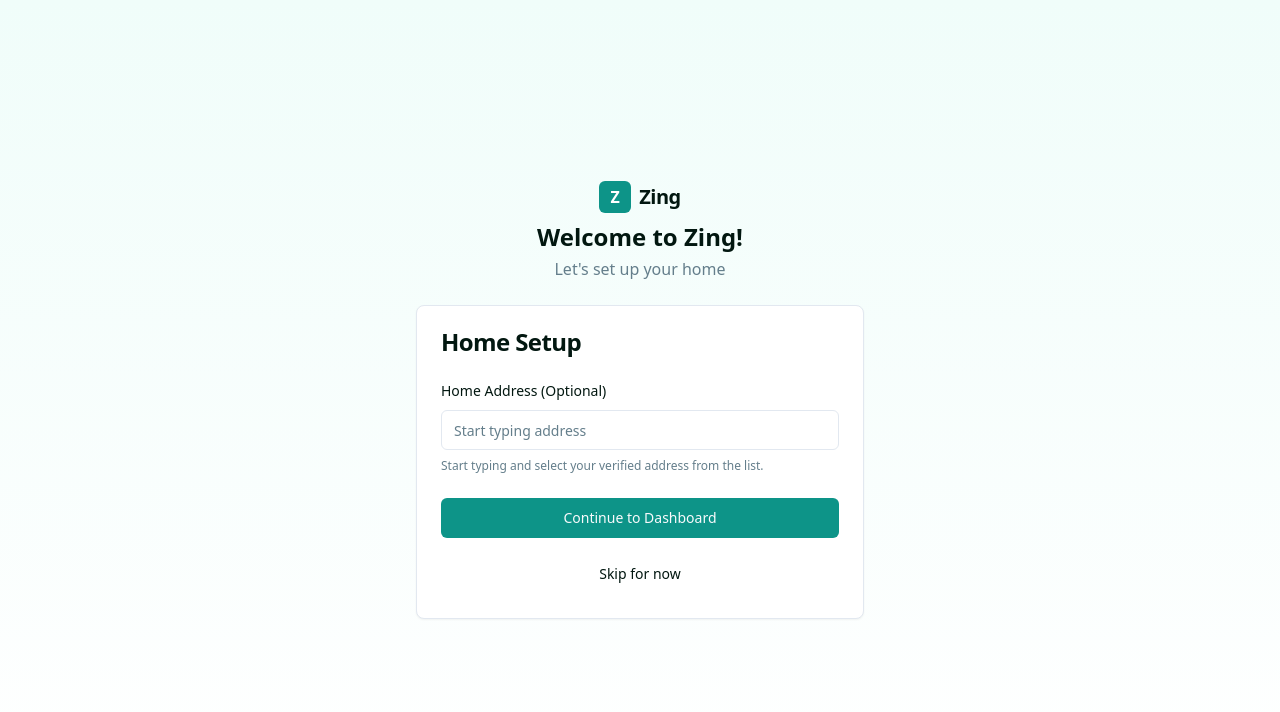
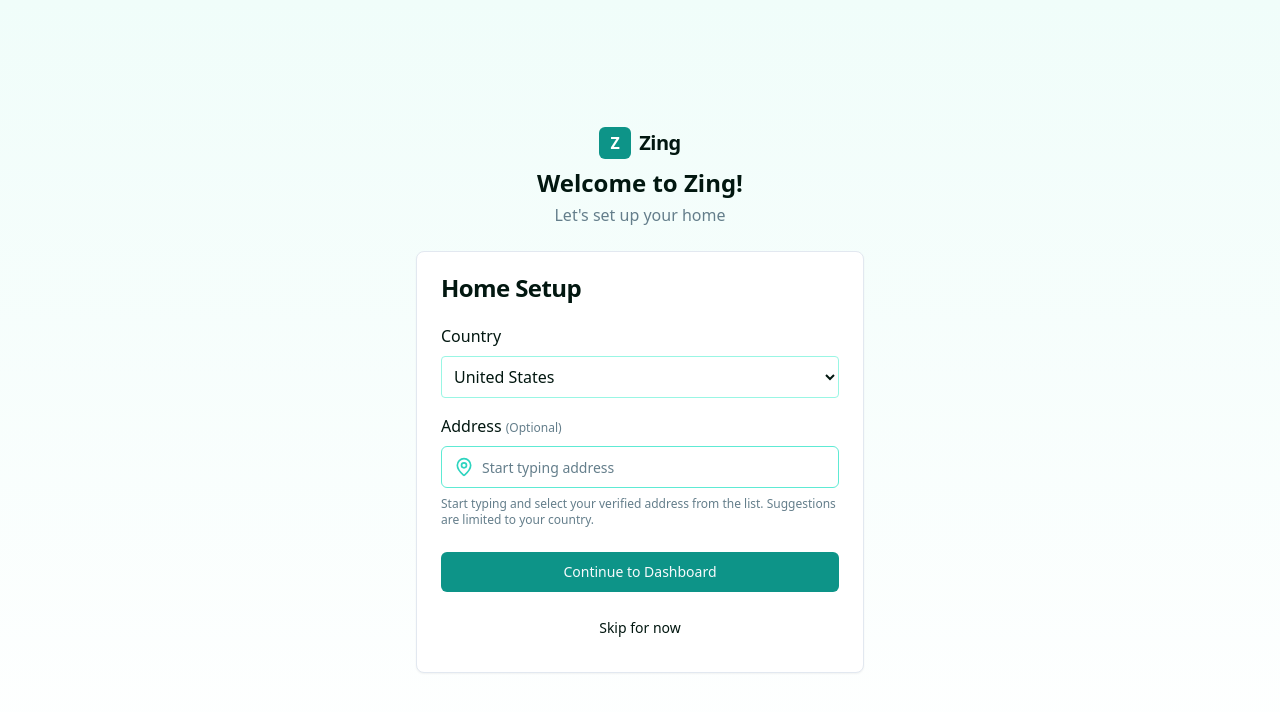
Before and after one commit to steinmania/home-value-boost-app, a React (Vite) app: page /setup in a window 1280 px wide. Shown: the top 712 px of the page. Built offline with nearby package versions, Linux system fonts and the light colour scheme.

Commit message:
feat: Add country selection and address filtering
Adds a country selection field to the setup page and filters address suggestions based on the selected country.

```diff
--- a/src/hooks/useAddressAutocomplete.ts
+++ b/src/hooks/useAddressAutocomplete.ts
@@ -13,7 +13,11 @@ export function useAddressAutocomplete() {
   const [suggestions, setSuggestions] = useState<AddressSuggestion[]>([]);
   const [loading, setLoading] = useState(false);
 
-  const search = useCallback(async (query: string) => {
+  /**
+   * @param query Address or partial address to search for
+   * @param countryCode ISO 3166-1 alpha2 country code (e.g. 'us')
+   */
+  const search = useCallback(async (query: string, countryCode?: string) => {
     if (!query || query.length < 4) {
       setSuggestions([]);
       return;
@@ -21,9 +25,12 @@ export function useAddressAutocomplete() {
     setLoading(true);
 
     try {
-      const url = `https://nominatim.openstreetmap.org/search?q=${encodeURIComponent(
+      let url = `https://nominatim.openstreetmap.org/search?q=${encodeURIComponent(
         query
       )}&format=json&addressdetails=1&limit=5`;
+      if (countryCode) {
+        url += `&countrycodes=${countryCode.toLowerCase()}`;
+      }
       const res = await fetch(url, {
         headers: { "User-Agent": "zing-home-app" },
       });
--- a/src/pages/setup.tsx
+++ b/src/pages/setup.tsx
@@ -10,24 +10,50 @@ import { toast } from "sonner";
 import { updateHome } from "@/lib/data";
 import { useAddressAutocomplete, AddressSuggestion } from "@/hooks/useAddressAutocomplete";
 import { MiniMap } from "@/components/MiniMap";
+import { MapPin } from "lucide-react";
+
+const COUNTRIES = [
+  { code: "us", name: "United States" },
+  { code: "ca", name: "Canada" },
+  { code: "gb", name: "United Kingdom" },
+  { code: "au", name: "Australia" },
+  { code: "fr", name: "France" },
+  { code: "de", name: "Germany" },
+  { code: "it", name: "Italy" },
+  { code: "es", name: "Spain" },
+  { code: "in", name: "India" },
+  // You can add more countries as needed
+];
 
 export default function Setup() {
   const navigate = useNavigate();
+  const [country, setCountry] = useState("us");
   const [rawInput, setRawInput] = useState("");
   const [selected, setSelected] = useState<AddressSuggestion | null>(null);
   const [isSubmitting, setIsSubmitting] = useState(false);
   const inputRef = useRef<HTMLInputElement>(null);
   const { suggestions, loading, search, clear } = useAddressAutocomplete();
 
-  // When user types, search for address suggestions
+  // Update address search as user types, restricted to selected country
   const handleInputChange = (e: React.ChangeEvent<HTMLInputElement>) => {
     const val = e.target.value;
     setRawInput(val);
     setSelected(null);
-    search(val);
+    search(val, country);
   };
 
-  // User picks from suggestions
+  // If country changes, re-trigger search if input is long enough
+  const handleCountryChange = (e: React.ChangeEvent<HTMLSelectElement>) => {
+    const newCountry = e.target.value;
+    setCountry(newCountry);
+    // Reset selection and re-trigger search if necessary
+    setSelected(null);
+    if (rawInput && rawInput.length >= 4) {
+      search(rawInput, newCountry);
+    }
+  };
+
+  // When a user picks a suggestion
   const handleSuggestionClick = (s: AddressSuggestion) => {
     setRawInput(s.label);
     setSelected(s);
@@ -77,9 +103,32 @@ export default function Setup() {
           </CardHeader>
           <form onSubmit={handleSubmit} autoComplete="off">
             <CardContent className="space-y-4">
+              {/* Country select */}
               <div className="space-y-2">
-                <Label htmlFor="address">Home Address (Optional)</Label>
+                <Label htmlFor="country" className="text-base font-medium">
+                  Country
+                </Label>
+                <select
+                  id="country"
+                  className="block w-full rounded border border-zing-200 bg-background p-2 text-base focus-visible:ring-2 focus-visible:ring-zing-600 focus-visible:ring-offset-2"
+                  value={country}
+                  onChange={handleCountryChange}
+                >
+                  {COUNTRIES.map((c) => (
+                    <option key={c.code} value={c.code}>
+                      {c.name}
+                    </option>
+                  ))}
+                </select>
+              </div>
+              {/* Address field styled like Stripe */}
+              <div className="space-y-2">
+                <Label htmlFor="address" className="text-base font-medium">
+                  Address <span className="text-xs text-muted-foreground font-normal">(Optional)</span>
+                </Label>
                 <div className="relative">
+                  <div className="flex items-center border border-zing-300 rounded-md bg-background px-3 focus-within:border-zing-500 focus-within:ring-2 focus-within:ring-zing-500 transition">
+                    <MapPin className="h-5 w-5 text-zing-400 mr-2 flex-shrink-0" aria-hidden />
                     <Input
                       id="address"
                       ref={inputRef}
@@ -88,7 +137,10 @@ export default function Setup() {
                       onChange={handleInputChange}
                       maxLength={100}
                       autoComplete="off"
+                      className="border-0 outline-none shadow-none px-0 py-2 text-base bg-transparent focus-visible:ring-0"
+                      style={{ boxShadow: "none" }}
                     />
+                  </div>
                   {/* Suggestions dropdown */}
                   {loading && (
                     <div className="absolute left-0 right-0 bg-white border rounded shadow-sm z-30 mt-1 p-2 text-sm">
@@ -110,7 +162,7 @@ export default function Setup() {
                   )}
                 </div>
                 <p className="text-xs text-muted-foreground">
-                  Start typing and select your verified address from the list.
+                  Start typing and select your verified address from the list. Suggestions are limited to your country.
                 </p>
               </div>
               {selected && (
```
Lines whose indentation alone changed are shown as unchanged.
